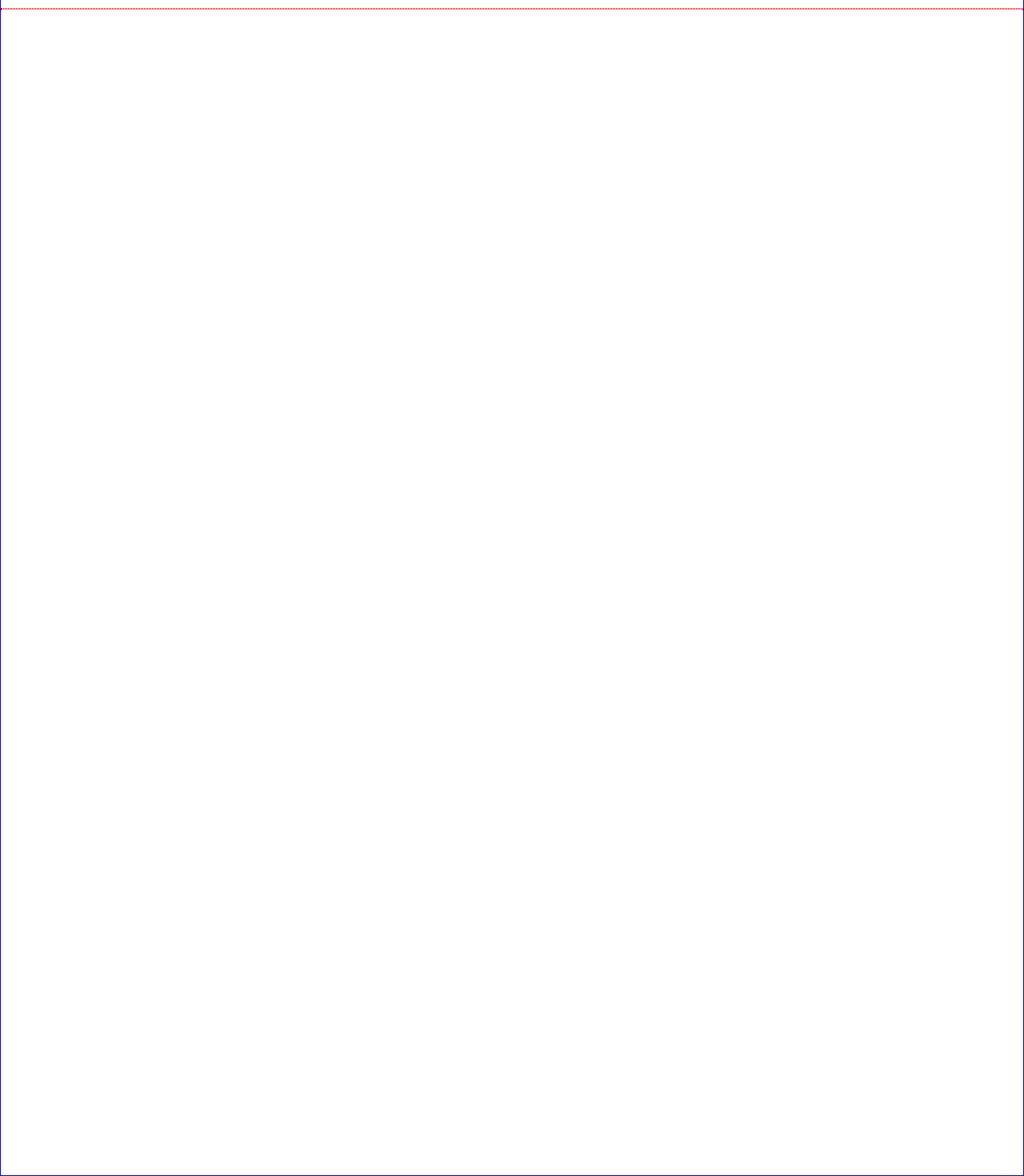
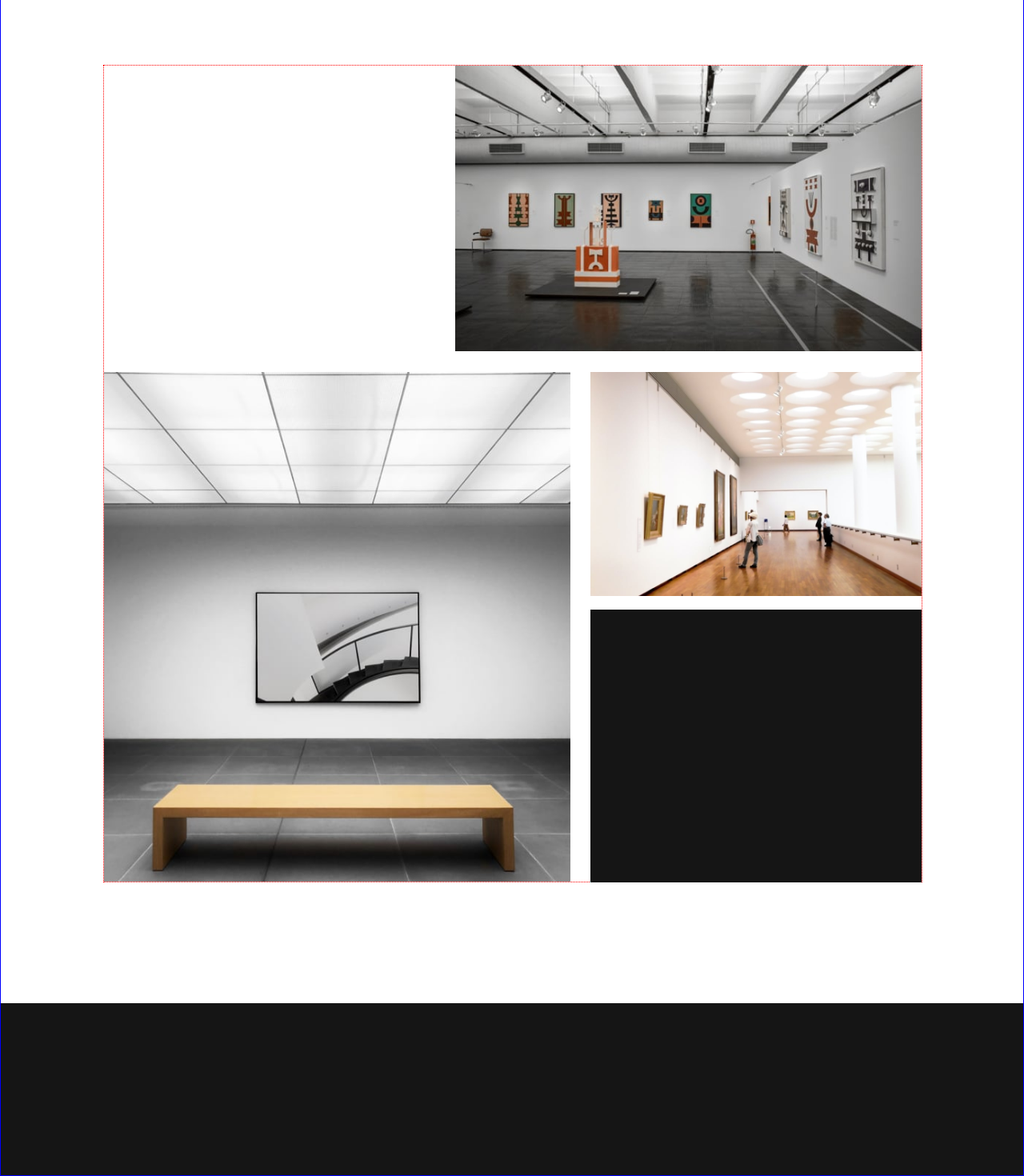
Before and after one commit to XanderMcGowan/art-gallery-website, a React (Create React App) app in the folder art-gallery/: page / in a window 1280 px wide. Shown: the part 798-2268 px from the top of the page at 80% size. Built offline with nearby package versions, Linux system fonts and the light colour scheme.

Commit message:
finished wire frame

```diff
--- a/art-gallery/src/App.css
+++ b/art-gallery/src/App.css
@@ -12,6 +12,66 @@
   left: 64%;
   top: 16%;
 }
+
+.fb-sub-1 {
+  width: 57%;
+  margin-right: 2.5%;
+  background-image: url(./assets/desktop/image-grid-2.jpg);
+  background-position: center;
+  background-size: cover;
+}
+
+.fb-sub-2{
+  width: 40.5%;
+}
+
+.fb-sub-2-photo1 {
+  height: 44%;
+  margin-bottom: 4%;
+  background-image: url(./assets/desktop/image-grid-3@2x.jpg);
+  background-position: center;
+  background-size: cover;
+}
+
+.fb-sub-2-photo2 {
+  background-color: #151515;
+  height: 53.5%;
+}
+.flex-top {
+  display: flex;
+
+  height: 35%;
+  background-color: blue;
+  margin-bottom: 2.5%;
+}
+
+.flex-bottom {
+  display: flex;
+  height: 62.5%;
+  /* background-color: red; */
+}
+
+
+
+footer {
+  width: 100%;
+  height: 9.5%;
+  background-color: #151515;
+}
+
+.ft-text {
+  height: 100%;
+  width: 43%;
+  background-color: #ffffff;
+}
+
+.ft-photo {
+  width: 57%;
+  background-image: url(./assets/desktop/image-grid-1.jpg);
+  background-position: center;
+  background-size: cover;
+}
+
 
 h1 {
   font-style: italic;
@@ -52,9 +112,14 @@ h1 {
   width: 88%;
   height: 31%;
   border: 1px dotted red;
-  margin-bottom: 8%;
+  margin-bottom: 13.6vw;
 }
 
 .sub-container-bottom{
   border: 1px dotted red;
+  height: 45%;
+  width: 80%;
+  margin-left: 10%;
+  margin-bottom: 11.8vw;
+
 }
--- a/art-gallery/src/components/Home.js
+++ b/art-gallery/src/components/Home.js
@@ -18,8 +18,19 @@ const Home = () => {
 
             </div>
             <div className='sub-container-bottom'>
-
+                <div className="flex-top">
+                    <div className="ft-text"></div>
+                    <div className="ft-photo"></div>
+                </div>
+                <div className="flex-bottom">
+                    <div className="fb-sub-1"></div>
+                    <div className="fb-sub-2">
+                        <div className="fb-sub-2-photo1"></div>
+                        <div className="fb-sub-2-photo2"></div>
+                    </div>
+                </div>
             </div>
+            <footer></footer>
         </div>
     )
 }
```
